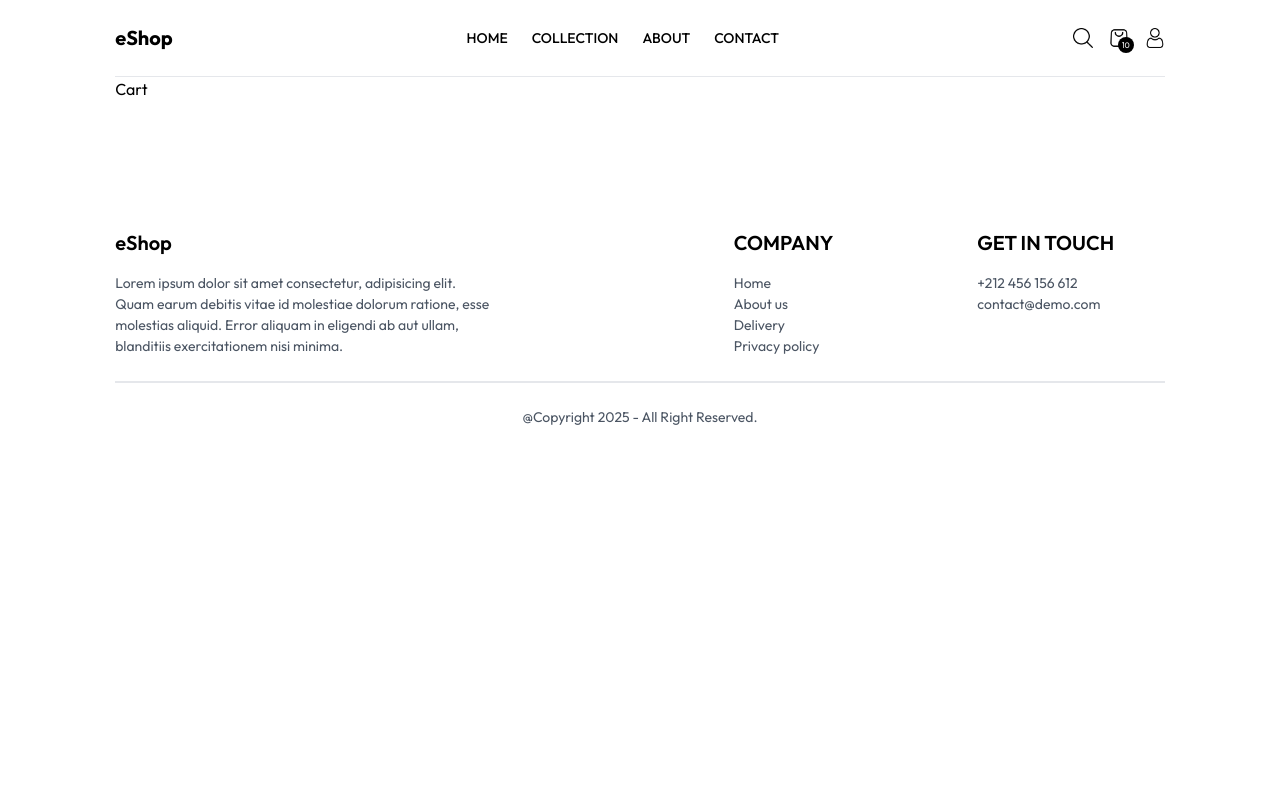
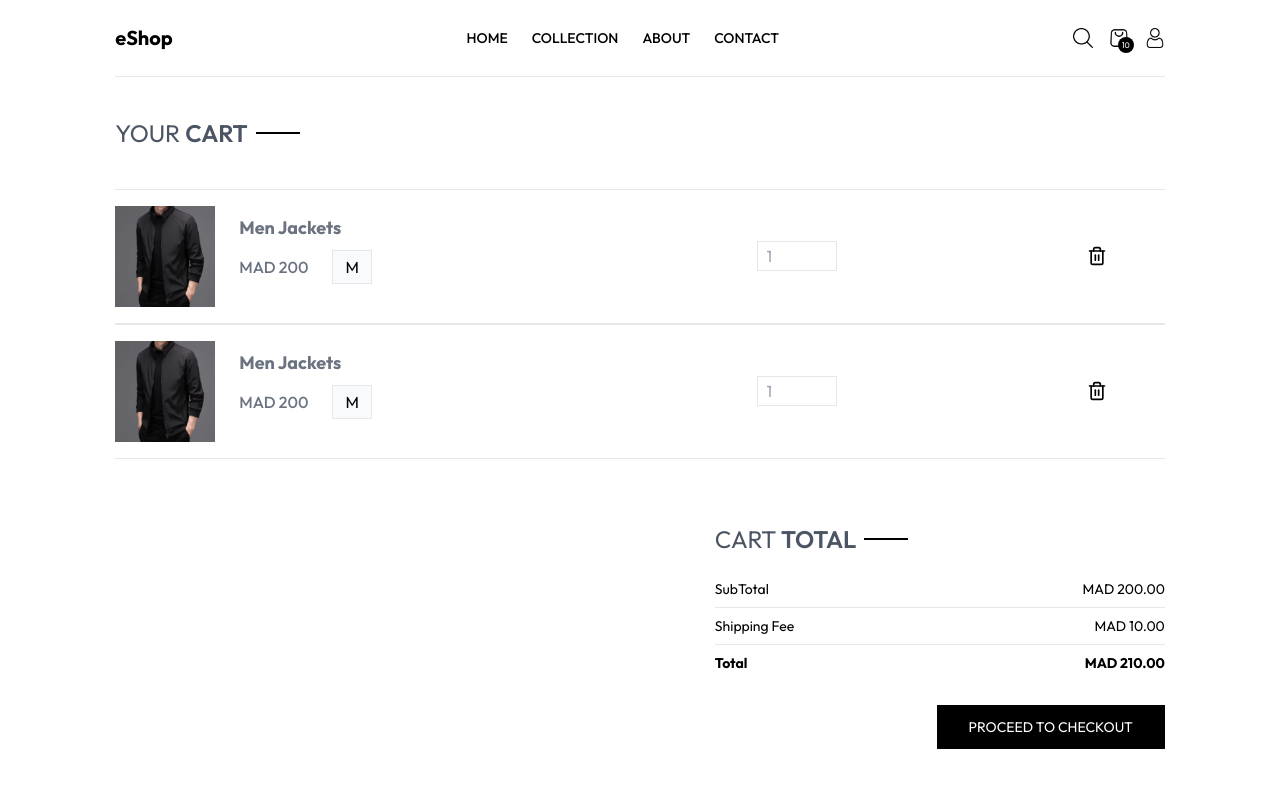
Before and after one commit to Anasoud1/ecommerce-shop, a Next.js app: page /cart in a window 1280 px wide. Shown: the top 800 px of the page. Built offline with nearby package versions, Linux system fonts and the light colour scheme.

Commit message:
adding cart page

```diff
--- a/src/app/(routes)/about/page.jsx
+++ b/src/app/(routes)/about/page.jsx
@@ -5,7 +5,10 @@ import React from 'react'
 const About = () => {
   return (
     <div className='pt-10 '>
-      <Title text1={'ABOUT'} text2={'US'}/>
+      <div className='flex justify-center'>
+        <Title text1={'ABOUT'} text2={'US'}/>
+      </div>
+
       <div className='pt-16 w-full xl:w-[80%] mx-auto flex flex-col lg:flex-row items-center gap-y-16 xl:gap-x-32 lg:gap-x-20'>
         <Image src={'/about.jpg'} width={300} height={200} alt='about'/>
         <div className='flex flex-col gap-y-6'>
--- a/src/app/(routes)/cart/page.jsx
+++ b/src/app/(routes)/cart/page.jsx
@@ -1,8 +1,71 @@
+import Title from '@/components/Title'
+import { Trash, Trash2Icon } from 'lucide-react'
+import Image from 'next/image'
 import React from 'react'
 
 const Cart = () => {
   return (
-    <div>Cart</div>
+    <div className='pt-10'>
+      <Title text1={'YOUR'} text2={'CART'} />
+
+      <div className='pt-10'>
+        <div className='grid grid-cols-[4fr_0.5fr_0.5fr] sm:grid-cols-[4fr_2fr_0.5fr] gap-4 border-t border-b py-4 items-center'>
+          <div className='flex gap-6  '>
+            <Image src={'/jacket2.PNG'} width={50} height={50} className='w-1/4 md:max-w-[100px]' alt="" />
+            <div className='flex flex-col gap-y-2'>
+              <p className='text-xs md:text-lg pt-2 text-gray-500 font-bold'>Men Jackets</p>
+              <div className='flex gap-6 items-center'>
+                <p className='font-medium text-gray-500'>MAD 200</p>
+                <span className='border bg-gray-50 py-1 px-3'>M</span>
+              </div>
+            </div>
+          </div>
+          <input type="number" placeholder='1' className='border w-[40px] md:w-[80px] h-[30px] pl-2' />
+          <Trash2Icon size={20} className='cursor-pointer' />
+        </div>
+
+        <div className='grid grid-cols-[4fr_0.5fr_0.5fr] sm:grid-cols-[4fr_2fr_0.5fr] gap-4 border-t border-b py-4 items-center'>
+          <div className='flex gap-6  '>
+            <Image src={'/jacket2.PNG'} width={50} height={50} className='w-1/4 md:max-w-[100px]' alt="" />
+            <div className='flex flex-col gap-y-2'>
+              <p className='text-xs md:text-lg pt-2 text-gray-500 font-bold'>Men Jackets</p>
+              <div className='flex gap-6 items-center'>
+                <p className='font-medium text-gray-500'>MAD 200</p>
+                <span className='border bg-gray-50 py-1 px-3'>M</span>
+              </div>
+            </div>
+          </div>
+          <input type="number" placeholder='1' className='border w-[40px] md:w-[80px] h-[30px] pl-2' />
+          <Trash2Icon size={20} className='cursor-pointer' />
+        </div>
+      </div>
+
+      {/* ------- Cart Total ------- */}
+      <div className='pt-16 flex justify-end'>
+        <div className='w-full sm:max-w-[450px]'>
+          <Title text1={'CART'} text2={'TOTAL'} />
+          <div className='pt-6 text-sm'>
+            <div className='flex justify-between gap-6 border-b pb-2'>
+              <p>SubTotal</p>
+              <p>MAD 200.00</p>
+            </div>
+            <div className='flex justify-between gap-6 border-b py-2'>
+              <p>Shipping Fee</p>
+              <p>MAD 10.00</p>
+            </div>
+            <div className='flex justify-between gap-6 font-bold py-2'>
+              <p>Total</p>
+              <p>MAD 210.00</p>
+            </div>
+          </div>
+          <div className='flex justify-end pt-6'>
+            <button className='py-3 px-8 bg-black text-white text-sm'>PROCEED TO CHECKOUT</button>
+          </div>
+        </div>
+
+      </div>
+
+    </div>
   )
 }
 
--- a/src/app/(routes)/contact/page.jsx
+++ b/src/app/(routes)/contact/page.jsx
@@ -5,7 +5,9 @@ import React from 'react'
 const Contact = () => {
   return (
     <div className='pt-10'>
-      <Title text1={'CONTACT'} text2={'US'}/>
+      <div className='flex justify-center'>
+        <Title text1={'CONTACT'} text2={'US'}/>
+      </div>
       <div className='flex flex-col md:flex-row gap-20 pt-16 lg:w-[80%] lg:mx-auto justify-center'>
         <Image className='w-full flex-1' src={'/contact.jpg'} width={300} height={300} alt='contact'/>
         <div className='flex-1'>
--- a/src/components/BestSeller.jsx
+++ b/src/components/BestSeller.jsx
@@ -5,7 +5,10 @@ import Collection from './Collection'
 const BestSeller = () => {
   return (
     <div className='pt-16'>
+      <div className='flex justify-center'>
         <Title text1={'BEST'} text2={'SELLERS'}/>
+      </div>
+
       <p className='text-center text-xs md:text-base pt-6 w-[75%] mx-auto'>Lorem ipsum dolor sit amet consectetur adipisicing elit. Distinctio sunt voluptatem quaerat, dolor perferendis dignissimos.</p>
       <Collection />
     </div>
--- a/src/components/LatestCollection.jsx
+++ b/src/components/LatestCollection.jsx
@@ -5,7 +5,10 @@ import Collection from './Collection'
 const LatestCollection = () => {
   return (
     <div className='pt-16'>
-      <Title text1={'LATEST'} text2={'COLLECTIONS'}/>
+      <div className='flex justify-center'>
+        <Title text1={'LATEST'} text2={'COLLECTIONS'}/>
+      </div>
+
       <p className='text-center text-xs md:text-base  pt-6 w-[75%] mx-auto'>Lorem ipsum dolor, sit amet consectetur adipisicing elit. Voluptatibus nemo tempora aliquid in, natus repudiandae!</p>
       <Collection />
     </div>
--- a/src/components/Title.jsx
+++ b/src/components/Title.jsx
@@ -2,7 +2,7 @@ import React from 'react'
 
 const Title = ({text1, text2}) => {
   return (
-    <div className='flex items-center justify-center gap-2 '>
+    <div className='flex items-center gap-2 '>
         <h1 className='text-2xl text-gray-600'>{text1} <span className='font-semibold'>{text2}</span> </h1>
         <hr className='w-11 border-[1.5px] border-black'/>
     </div>
```
